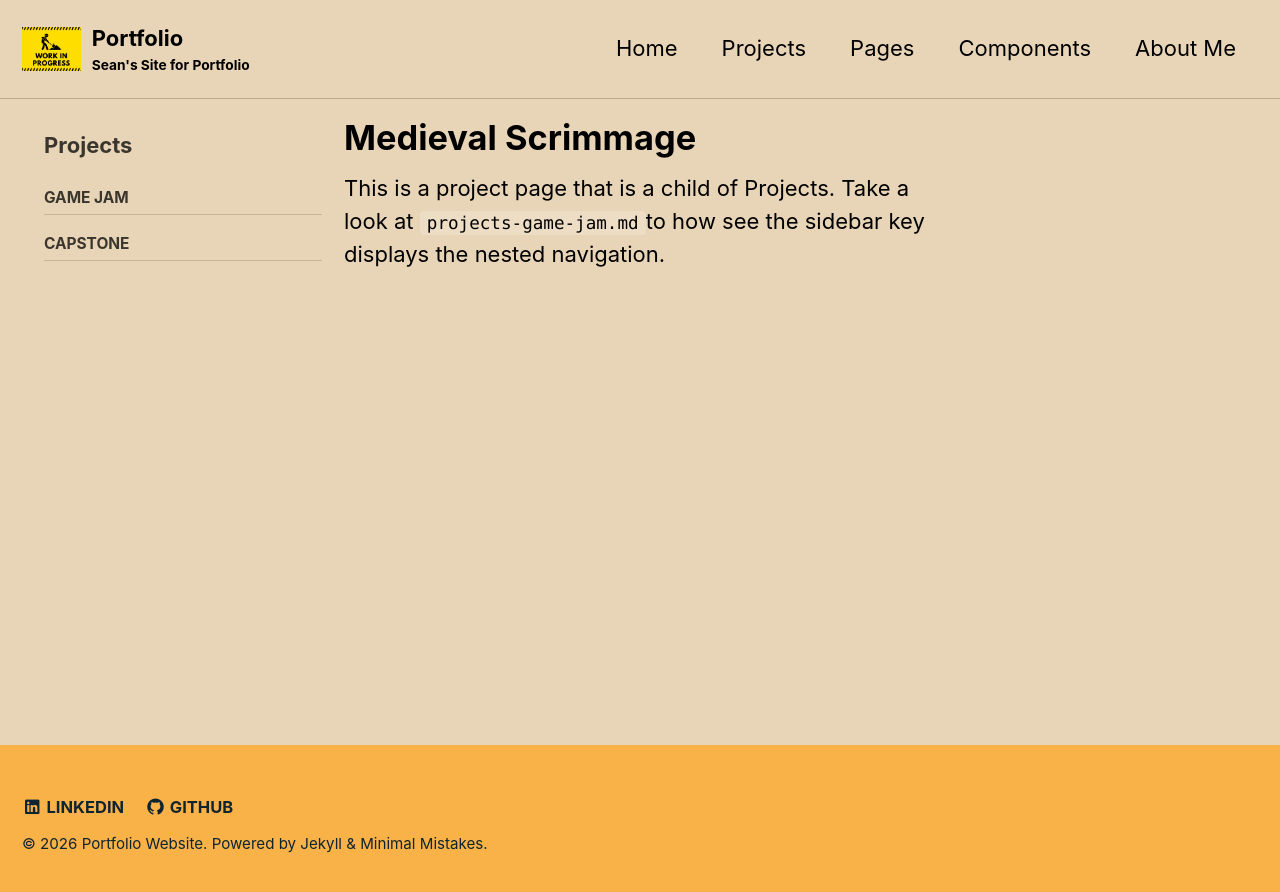
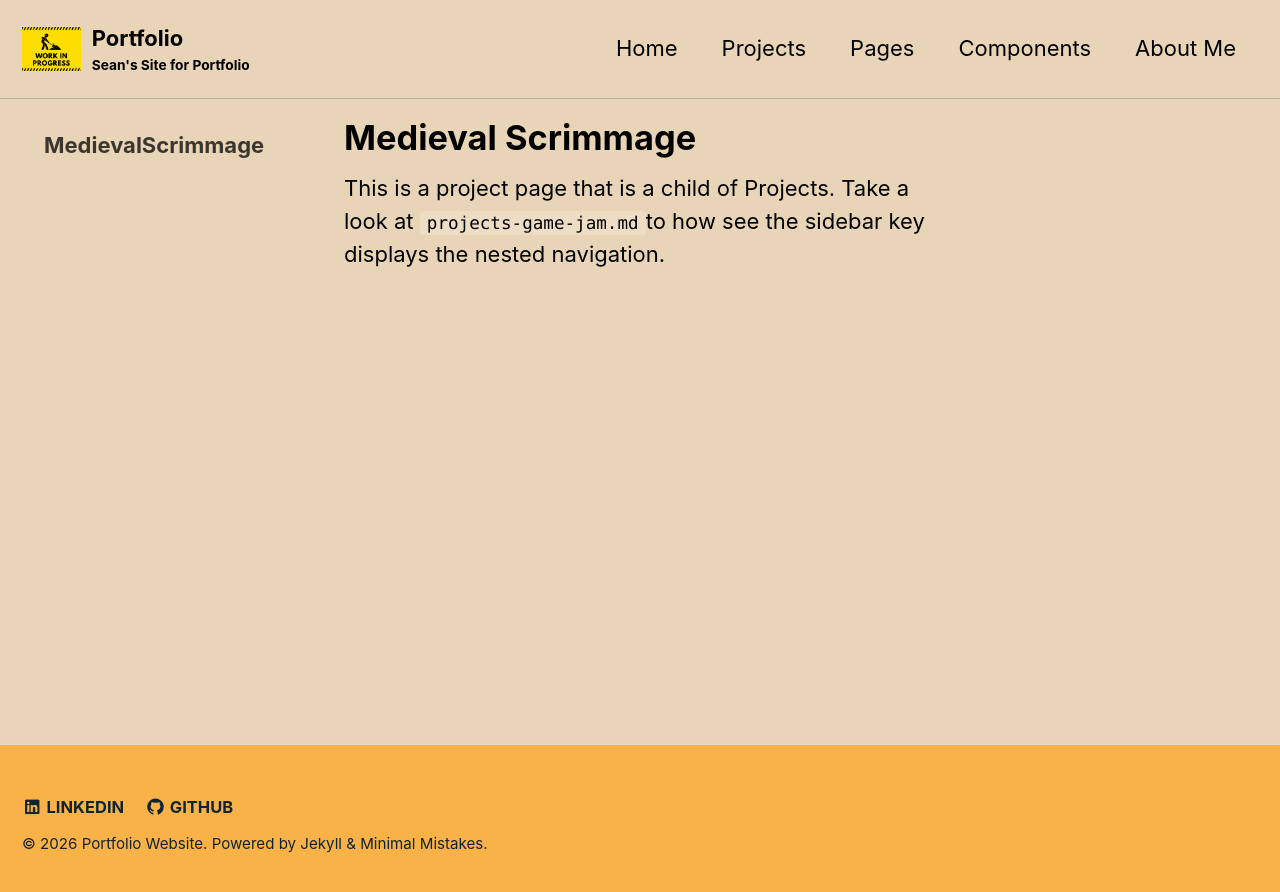
Before and after one commit to McDermott2527/McDermott2527.github.io, a Jekyll site: the page built from _pages/projects-medieval-scrimmage.md, in a window 1280 px wide. Shown: the top 892 px of the page. Built offline with Jekyll 4.4.1, drawn with Linux system fonts in a browser that asks for light colours.

Commit message:
Modify sidebar title and navigation for project page
Updated sidebar title and navigation for Medieval Scrimmage project page.

```diff
--- a/_pages/projects-medieval-scrimmage.md
+++ b/_pages/projects-medieval-scrimmage.md
@@ -3,9 +3,9 @@ title: "Medieval Scrimmage"
 layout: single
 permalink: /projects/medieval-scrimmage/
 sidebar:
-  title: "Projects"
+  title: "MedievalScrimmage"
   nav:
-    - projects
+    - MedievalScrimmage
 
 ---
 This is a project page that is a child of Projects. Take a look at `projects-game-jam.md`to how see the sidebar key displays the nested navigation.
```
